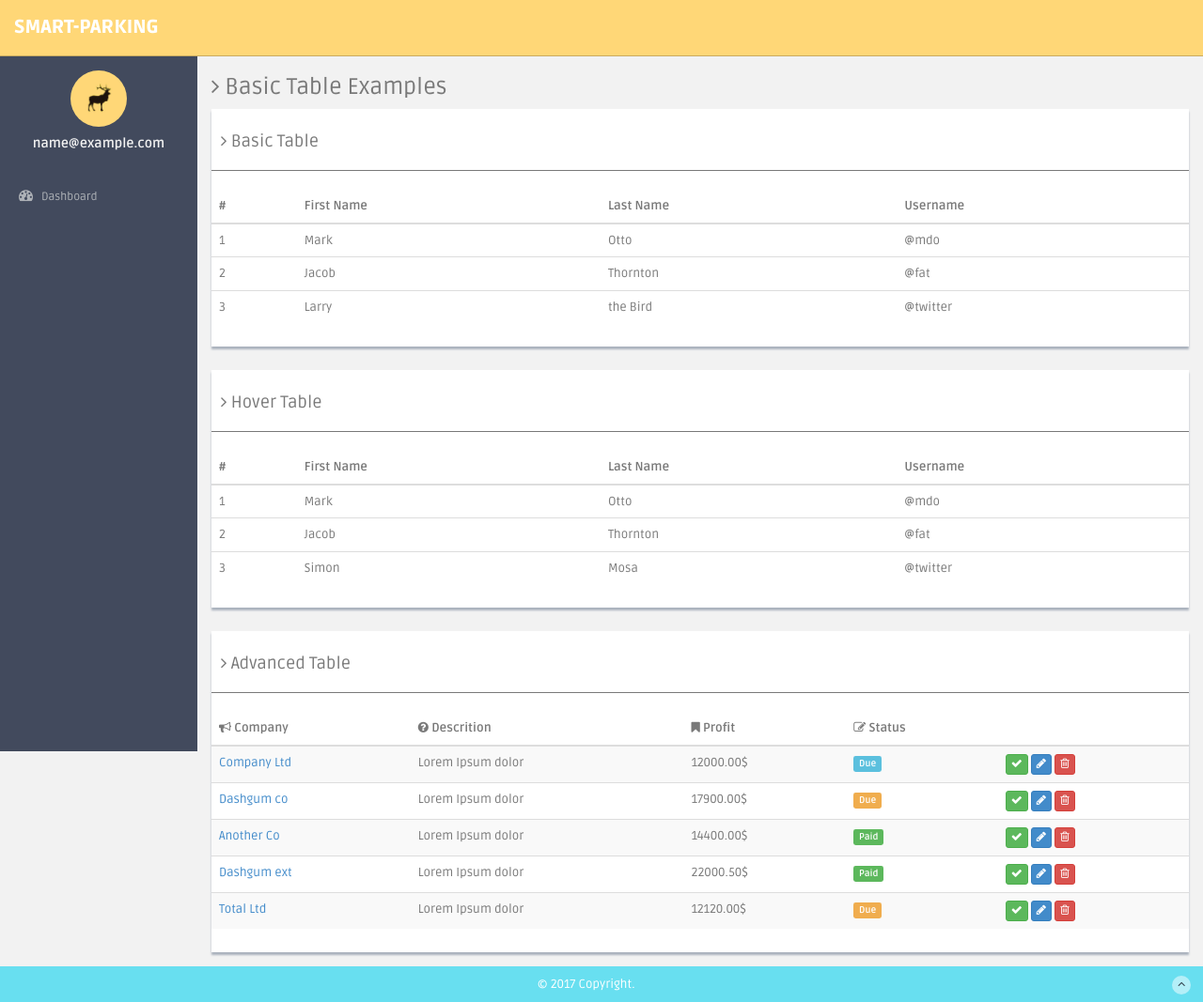
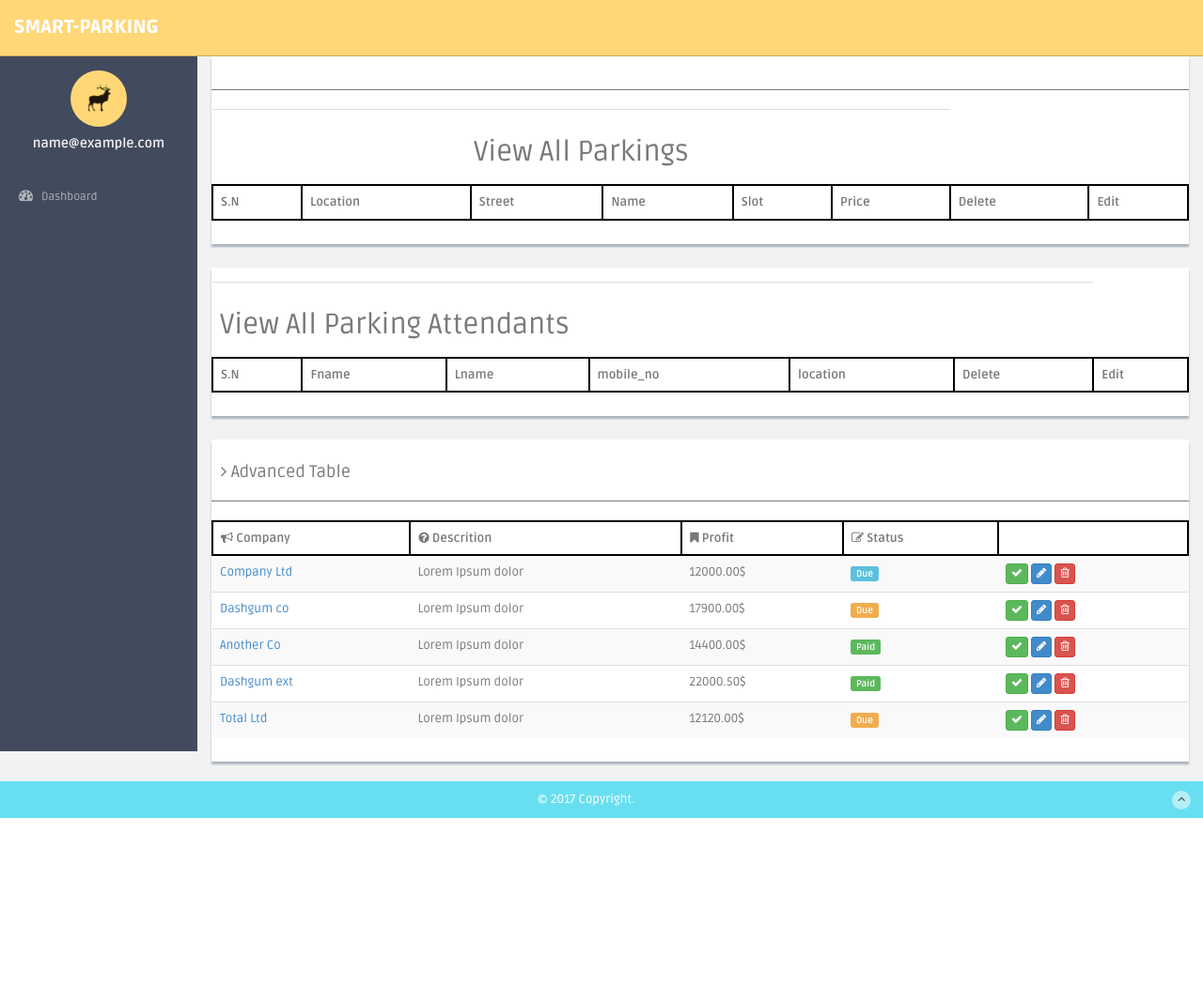
Before and after one commit to francis-mwakidoshi/Smart-parking, a PHP site: page /basic_table.php in a window 1280 px wide. Shown: the whole page at 94% size. After the commit the page ends 871 px from the top, so only its background shows below. Run offline with PHP 8.4, Linux system fonts and the light colour scheme; the visitor is signed in with stand-in values (Sample User, id 1); data that the repository does not hold is empty.

Commit message:
adding files

```diff
--- a/basic_table.php
+++ b/basic_table.php
@@ -1,4 +1,5 @@
 <?php session_start();
+require 'mysqlConnect.php';
 ?>
 <!DOCTYPE html>
 <html lang="en">
@@ -25,7 +26,23 @@
     <!--[if lt IE 9]>
       <script src="https://oss.maxcdn.com/libs/html5shiv/3.7.0/html5shiv.js"></script>
       <script src="https://oss.maxcdn.com/libs/respond.js/1.4.2/respond.min.js"></script>
+
     <![endif]-->
+    <style>
+table{
+
+ padding:2px;
+ width:1000px;
+
+}
+th{
+  border:2px solid black !important;
+}
+input{
+  padding:5px;
+}
+a:link{text-decoration:none;}
+</style>
   </head>
 
   <body>
@@ -74,80 +91,117 @@
       <!--main content start-->
       <section id="main-content">
           <section class="wrapper">
-          	<h3><i class="fa fa-angle-right"></i> Basic Table Examples</h3>
 				<div class="row">
 
 	                  <div class="col-md-12">
 	                  	  <div class="content-panel">
-	                  	  	  <h4><i class="fa fa-angle-right"></i> Basic Table</h4>
+
 	                  	  	  <hr>
-		                      <table class="table">
-		                          <thead>
-		                          <tr>
-		                              <th>#</th>
-		                              <th>First Name</th>
-		                              <th>Last Name</th>
-		                              <th>Username</th>
+              <table class="table table-hover">
+                      <tr align="center"><td colspan="6"><h2>View All Parkings</h2></tr>
+                      <tr align="center">
+                      <th>S.N </th>
+                      <th>Location </th>
+                      <th>Street </th>
+                      <th>Name</th>
+                      <th>Slot</th>
+                      <th>Price</th>
+                      <th>Delete </th>
+                      <th>Edit </th>
                       </tr>
-		                          </thead>
-		                          <tbody>
-		                          <tr>
-		                              <td>1</td>
-		                              <td>Mark</td>
-		                              <td>Otto</td>
-		                              <td>@mdo</td>
+<?php
+$sel="select * from parkings";
+$run=mysqli_query($con,$sel);
+$i=0;
+while($row=mysqli_fetch_array($run)){
+$id=$row['id'];
+$location=$row['location'];
+$street=$row['street'];
+$name=$row['name'];
+$slot=$row['slot'];
+$price=$row['price'];
+$i++;
+
+?>
+<tr align="center">
+<td><?php echo $i; ?></td>
+<td><?php echo $location; ?></td>
+<td><?php echo $street; ?></td>
+<td><?php echo $name; ?></td>
+<td><?php echo $slot; ?></td>
+<td><?php echo $price; ?></td>
+<td><a href="edit.php? edit=<?php echo $id; ?>">Edit</a</td>
+<td><a href="basic_table.php?delete=<?php echo $id; ?>">Delete</a></td>
 </tr>
-		                          <tr>
-		                              <td>2</td>
-		                              <td>Jacob</td>
-		                              <td>Thornton</td>
-		                              <td>@fat</td>
-		                          </tr>
-		                          <tr>
-		                              <td>3</td>
-		                              <td>Larry</td>
-		                              <td>the Bird</td>
-		                              <td>@twitter</td>
-		                          </tr>
-		                          </tbody>
+<?php }?>
 </table>
+<?php
+if(isset($_GET['delete']))
+{
+  $delete_id=$_GET['delete'];
+  $delete="DELETE FROM `parkings` WHERE `parkings`.`id` ='$delete_id'";
+  $run_delete=mysqli_query($con,$delete);
+  if($run_delete)
+  {
+    echo "<script>alert('Parking deleted successfully')</script>";
+    echo "<script>window.open('basic_table.php','_self')</script>";
+  }
+}
+?>
 	                  	  </div><! --/content-panel -->
 	                  </div><!-- /col-md-12 -->
 
 	                  <div class="col-md-12 mt">
 	                  	<div class="content-panel">
 	                          <table class="table table-hover">
-	                  	  	  <h4><i class="fa fa-angle-right"></i> Hover Table</h4>
-	                  	  	  <hr>
-	                              <thead>
-	                              <tr>
-	                                  <th>#</th>
-	                                  <th>First Name</th>
-	                                  <th>Last Name</th>
-	                                  <th>Username</th>
+
+                                      <tr><td colspan="6"><h2>View All Parking Attendants </h2></tr>
+                                      <tr align="center">
+                                      <th>S.N </th>
+                                      <th>Fname </th>
+                                      <th>Lname </th>
+                                      <th>mobile_no</th>
+                                      <th>location</th>
+                                      <th>Delete </th>
+                                      <th>Edit </th>
                                       </tr>
-	                              </thead>
-	                              <tbody>
-	                              <tr>
-	                                  <td>1</td>
-	                                  <td>Mark</td>
-	                                  <td>Otto</td>
-	                                  <td>@mdo</td>
+                <?php
+                $sel="select * from attendant";
+                $run=mysqli_query($con,$sel);
+                $i=0;
+                while($row=mysqli_fetch_array($run)){
+                $id=$row['id'];
+                $Fname=$row['Fname'];
+                $Lname=$row['Lname'];
+                $mobile_no=$row['mobile_no'];
+                $location=$row['location'];
+                $i++;
+
+                ?>
+                <tr align="center">
+                <td><?php echo $i; ?></td>
+                <td><?php echo $Fname; ?></td>
+                <td><?php echo $Lname; ?></td>
+                <td><?php echo $mobile_no; ?></td>
+                <td><?php echo $location; ?></td>
+                <td><a href="edit.php? edit=<?php echo $id; ?>">Edit</a</td>
+                <td><a href="basic_table.php?delete=<?php echo $id; ?>">Delete</a></td>
                 </tr>
-	                              <tr>
-	                                  <td>2</td>
-	                                  <td>Jacob</td>
-	                                  <td>Thornton</td>
-	                                  <td>@fat</td>
-	                              </tr>
-	                              <tr>
-	                                  <td>3</td>
-	                                  <td>Simon</td>
-	                                  <td>Mosa</td>
-	                                  <td>@twitter</td>
-	                              </tr>
-	                              </tbody>
+                <?php }?>
                 </table>
+                <?php
+                if(isset($_GET['delete']))
+                {
+                  $delete_id=$_GET['delete'];
+                  $delete="DELETE FROM `attendant` WHERE `attendant`.`id` ='$delete_id'";
+                  $run_delete=mysqli_query($con,$delete);
+                  if($run_delete)
+                  {
+                    echo "<script>alert('Attendant deleted successfully')</script>";
+                    echo "<script>window.open('basic_table.php','_self')</script>";
+                  }
+                }
+                ?>
 	                  	  </div><! --/content-panel -->
 	                  </div><!-- /col-md-12 -->
 				</div><!-- row -->
--- a/mysqlConnect.php
+++ b/mysqlConnect.php
@@ -1,3 +1,3 @@
 <?php
-$con=mysqli_connect("localhost","root","pass123","smart_users") OR die('Network connection error. Check connection then reload');
+$con=mysqli_connect("localhost","root","king","smart_users") OR die('Network connection error. Check connection then reload');
  ?>
--- a/upload.php
+++ b/upload.php
@@ -7,8 +7,9 @@ if(isset($_POST['sub'])){
 	$street = mysqli_real_escape_string($con,$_POST['street']);
 	$name=mysqli_real_escape_string($con,$_POST['name']);
 	$slot=mysqli_real_escape_string($con,$_POST['slot']);
+	$price=mysqli_real_escape_string($con,$_POST['price']);
 
-	   if($location==''&& $street==''&& $name=='' && $slot==''){
+	   if($location==''&& $street==''&& $name=='' && $slot=='' && $price==''){
 		echo"<script>alert('please fill all field')</script>";
 		echo"<script>window.open('blank.php','_self')</script>";
 		exit();
@@ -16,7 +17,7 @@ if(isset($_POST['sub'])){
 
 	else{
 
-		$insert="INSERT INTO `parkings` (`id`, `location`, `street`, `name`, `slot`) VALUES (NULL, '$location', '$street', '$name', '$slot');";
+		$insert="INSERT INTO `parkings` (`id`, `location`, `street`, `name`, `slot` , `price`) VALUES (NULL, '$location', '$street', '$name', '$slot' , '$price');";
 		$run_insert=mysqli_query($con,$insert);
 		if($run_insert){
 			echo"<script>alert('Successful added!')</script>";
```
Also changed, not shown: attendant.php (+27 -13 lines), blank.php (+5 -10 lines), gallery.php (deleted, +0 -248 lines). Lines whose indentation alone changed are shown as unchanged.
